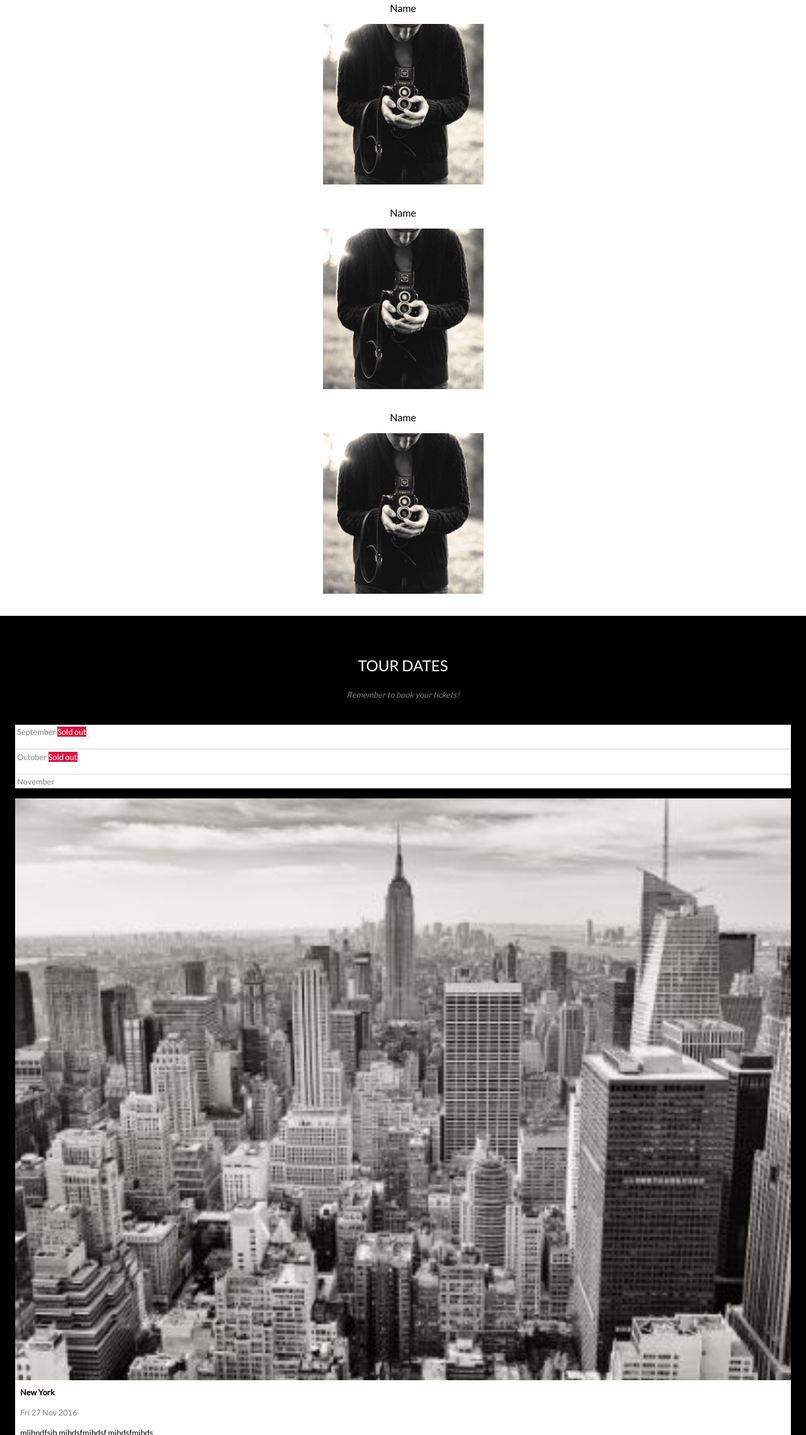
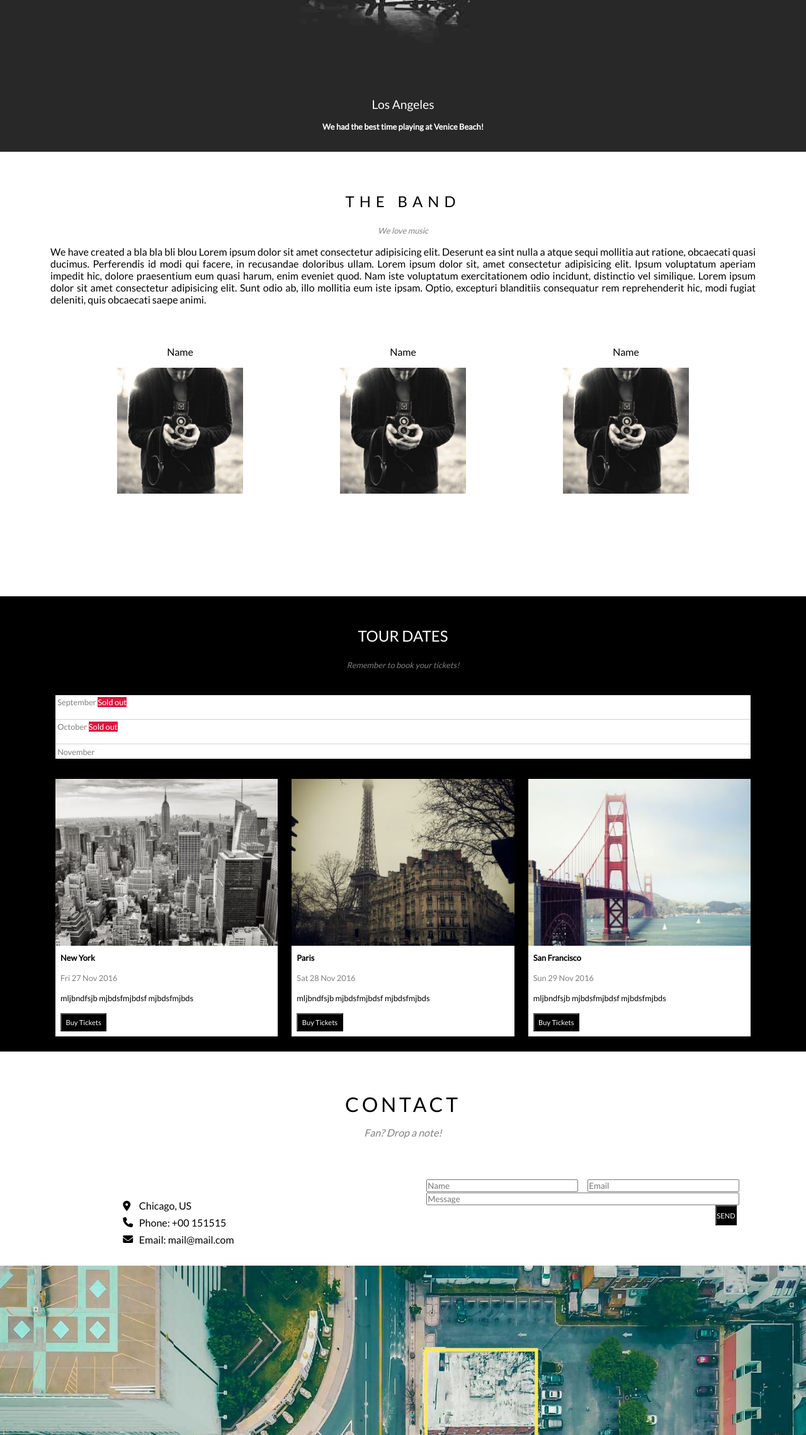
Before and after one commit to chris1496587456321/maquette_band, a plain HTML site: page index.html in a window 1280 px wide. Shown: the part 521-2800 px from the top of the page at 63% size. Drawn offline with Linux system fonts and the light colour scheme.

Commit message:
responsive

```diff
--- a/assets/css/style.css
+++ b/assets/css/style.css
@@ -17,10 +17,15 @@ header form {
     color: #fff;
     text-decoration: none;
 
+
 }
-header nav a, #burger{
+
+header nav a,
+#burger {
     padding: 0.5rem;
+
 }
+
 header nav a:hover #burger:hover {
     background-color: (135, 135, 135);
 }
@@ -61,6 +66,7 @@ header p {
     display: none;
 }
 
+/* Section The Band */
 main h1 {
     text-align: center;
     padding-top: 3rem;
@@ -68,106 +74,394 @@ main h1 {
     font-weight: 100;
     font-size: 1.5rem;
 }
-.love{
+
+.love {
     font-style: italic;
     color: grey;
     font-size: 0.8rem;
     padding-bottom: 1rem;
     text-align: center;
 }
-.justify{
+
+.justify {
     text-align: justify;
-    display: inline-block;
+
     width: 100%;
-    padding: .5rem;
+    padding: 1rem;
     box-sizing: border-box;
 }
-.names{
+
+.names {
     display: flex;
     flex-direction: column;
     align-items: center;
     margin: 2rem;
 }
-main figure{
+
+main figure {
     margin-top: 2rem;
 
 }
-.names figcaption{
+
+.names figcaption {
     text-align: center;
     padding-bottom: 1rem;
 }
-#tourDates{
+
+#tourDates {
     padding: 1rem;
     background-color: black;
 
 }
-#tourDates img{
+
+#tourDates img {
     width: 100%;
 }
-.dates{
+
+.dates {
     background-color: black;
 }
-.dates h1{
+
+.dates h1 {
     color: #fff;
 
 }
-.dates p{
+
+.dates p {
     font-style: italic;
     color: grey;
     font-size: 0.8rem;
     padding-bottom: 1rem;
     text-align: center;
 }
-#months{
+
+#months {
     color: grey;
     background-color: #fff;
 }
-#months .sold{
-    background-color:crimson;
+
+#months .sold {
+    background-color: crimson;
     color: #fff;
 }
-#months p{
+
+#months p {
     padding: 0.2rem;
 }
-#frame{
+
+#frame {
     padding: 0.5rem;
 }
 
-#tourDates .cities{
+#tourDates .cities {
 
     font-size: 0.8rem;
 }
 
-#tourDates figcaption{
-   padding: 0.5rem;
+#tourDates figcaption {
+    padding: 0.5rem;
 
 }
-#tourDates h3{
+
+#tourDates h3 {
     margin-bottom: 1rem;
     font-size: 0.8rem;
     font-weight: 800;
 }
-.date{
+
+.date {
     font-size: 0.8rem;
     margin-bottom: 1rem;
     color: grey;
 }
-#tourDates p{
+
+#tourDates p {
     margin-bottom: 1rem;
     font-size: 0.8rem;
 }
-#tourDates button{
+
+#tourDates button {
     background-color: black;
     color: #fff;
     font-size: 0.7rem;
     padding: .4rem;
 
 }
-#tourDates figure{
+
+#tourDates figure {
     margin: 1rem 0;
     background-color: #fff;
 }
-.hr{
+
+.hr {
     height: 1px;
     background-color: lightgray;
 }
+
+/*Section Contact */
+
+#contact h3 {
+    font-weight: 600;
+    margin: 4rem auto 1rem auto;
+    text-align: center;
+    letter-spacing: .3rem;
+}
+
+.note {
+    font-style: italic;
+    color: grey;
+    font-size: 0.8rem;
+    padding-bottom: 4rem;
+    text-align: center;
+}
+
+#address {
+    display: flex;
+    align-items: center;
+    justify-content: left;
+    margin-left: .5rem;
+}
+
+.icones {
+    display: flex;
+    flex-direction: column;
+    justify-content: space-around;
+    height: 5rem;
+    padding: .3rem;
+
+}
+
+.paper input {
+    height: 1.5rem;
+    width: 95%;
+    margin: .5rem;
+
+
+}
+
+#sends {
+    display: flex;
+    justify-content: end;
+    margin-bottom: 4rem;
+}
+
+#send {
+    background-color: black;
+    color: #fff;
+    text-align: center;
+    width: 3rem;
+    height: 2rem;
+    font-size: .7rem;
+    display: flex;
+    justify-content: center;
+    align-items: center;
+
+
+}
+
+#map {
+    height: 15rem;
+    width: 100%;
+}
+
+/* Section Footer */
+
+#social {
+    display: flex;
+    justify-content: center;
+    align-items: center;
+    margin: 3rem auto 1rem auto;
+
+}
+
+#social i {
+    padding: .1rem;
+    color: grey;
+}
+
+footer p {
+    color: grey;
+    display: flex;
+    justify-content: center;
+    margin-bottom: 4rem;
+    font-size: .7rem;
+}
+
+@media screen and (min-width:576px) {
+
+    header nav a,
+    header form {
+        display: block;
+
+
+    }
+
+    header ul {
+        display: flex;
+    }
+
+    #burger {
+        display: none;
+    }
+
+    header form {
+        padding: 0.5rem;
+    }
+
+    header input {
+        background-color: black;
+        border: none;
+        padding: 0.3rem;
+
+    }
+
+    header button {
+        background-color: black;
+        color: white;
+        border: none;
+
+    }
+
+    #slider {
+        height: 90vh;
+        background-image: url(../img/la.jpg);
+        background-position: center;
+        background-repeat: no-repeat;
+        background-size: cover;
+        display: flex;
+        flex-direction: column;
+        align-items: center;
+        justify-content: flex-end;
+
+    }
+
+    #slider p {
+        display: block;
+
+
+    }
+
+    #slider p:first-child {
+        font-size: 1.2rem;
+        font-weight: 100;
+        padding-bottom: 1rem;
+    }
+
+    #slider p:last-child {
+        font-size: 0.8rem;
+        font-weight: 600;
+        padding-bottom: 2rem;
+    }
+
+    /* Section the Band */
+    #theBand h1 {
+        letter-spacing: .5rem;
+        margin-top: 1rem;
+    }
+
+    #theBand .justify {
+        padding: 0 5rem;
+    }
+
+    .names {
+        display: flex;
+        flex-direction: row;
+        align-items: center;
+        justify-content: space-evenly;
+        margin-bottom: 10rem;
+    }
+
+    .names img {
+        height: 25vh;
+    }
+
+    /* Section Tour Dates */
+    #tourDates {
+        padding: 1rem;
+        background-color: black;
+        padding: 0 5rem;
+    }
+
+    .cities {
+
+        display: flex;
+        justify-content: space-between;
+    }
+
+    .cities figure {
+        width: 32%;
+    }
+
+    /* Section Contact */
+
+
+    #contact h3 {
+        font-weight: 300;
+        font-size: 2rem;
+        margin: 4rem auto 1rem auto;
+        text-align: center;
+        letter-spacing: .3rem;
+    }
+
+    .note {
+        font-style: italic;
+        color: grey;
+        font-size: 1.0rem;
+        padding-bottom: 4rem;
+        text-align: center;
+    }
+
+    #aller {
+        display: flex;
+        justify-content: space-around;
+
+    }
+
+    #paper {
+        display: flex;
+        flex-wrap: wrap;
+        justify-content: space-between;
+    }
+    #paper input{
+        width: 100%;
+    }
+
+    #paper div:nth-child(1) {
+        width: 48%;
+    }
+
+    #paper div:nth-child(2) {
+        width: 48%;
+    }
+
+    #paper div:nth-child(3) {
+        width: 100%;
+    }
+    #paper div:nth-child(4){
+        margin-left: auto;
+    }
+    #address {
+        margin: 0 5rem;
+        display: flex;
+        align-items: center;
+        justify-content: left;
+        font-weight: 500;
+    }
+
+
+
+    #contact img {
+
+        height: 100vh;
+        width: 100%;
+    }
+
+    footer #social,
+    footer p {
+        color: grey;
+        display: flex;
+        justify-content: center;
+        margin-bottom: 4rem;
+        font-size: 1.5rem;
+    }
+}
--- a/index.html
+++ b/index.html
@@ -29,7 +29,7 @@
                     <li>CONTACT</li>
                 </a>
                 <a href="">
-                    <li>MORE + icone</li>
+                    <li>MORE</i><i class="fa-solid fa-caret-down"></i></li>
                 </a>
             </ul>
             <form action="" method="post">
@@ -45,7 +45,7 @@
         </div>
     </header>
     <main>
-        <section id="the band">
+        <section id="theBand">
             <div>
                 <h1>THE BAND</h1>
                 <p class="love">We love music</p>
@@ -130,15 +130,46 @@
         <section id="contact">
             <div>
                 <h3>CONTACT</h3>
-                <p>Fan? Drop a note!</p>
+                <p class="note">Fan? Drop a note!</p>
 
             </div>
+            <div id="aller">
                 <div id="address">
+                    <div class="icones">
+                        <i class="fa-solid fa-location-dot"></i>
+                        <i class="fa-solid fa-phone"></i>
+                        <i class="fa-solid fa-envelope"></i>
+                    </div>
+                    <div class="icones">
+                        <p>Chicago, US</p>
+                        <p>Phone: +00 151515</p>
+                        <p>Email: mail@mail.com</p>
+                    </div>
+                </div>
+
+                    <form id="paper" action="" method="post">
+                        <div><input type="text" placeholder="Name"></div>
+                        <div><input type="text" placeholder="Email"></div>
+                        <div><input type="text" placeholder="Message"></div>
+                        <div id="sends"><input id="send" type="submit" value="SEND"></div>
+
+                    </form>
 
             </div>
+            <img src="./assets/img/map.jpg" alt="" id="map">
+
         </section>
     </main>
     <footer>
+        <div id="social">
+            <i class="fa-brands fa-facebook-square"></i>
+            <i class="fa-brands fa-instagram"></i>
+            <i class="fa-brands fa-snapchat"></i>
+            <i class="fa-brands fa-pinterest-p"></i>
+            <i class="fa-brands fa-twitter"></i>
+            <i class="fa-brands fa-linkedin-in"></i>
+        </div>
+        <p>Powered by w3.css</p>
 
     </footer>
 </body>
```
Also changed, not shown: assets/img/map.jpg (added). Lines whose indentation alone changed are shown as unchanged.
